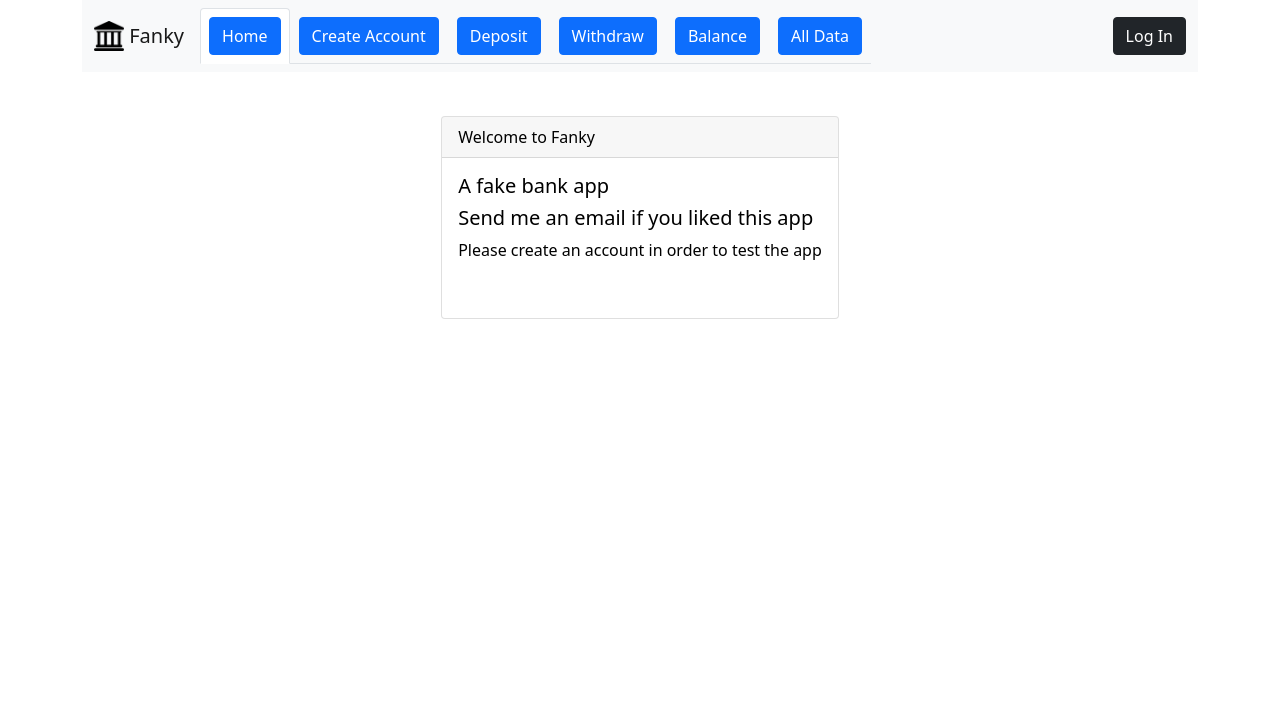
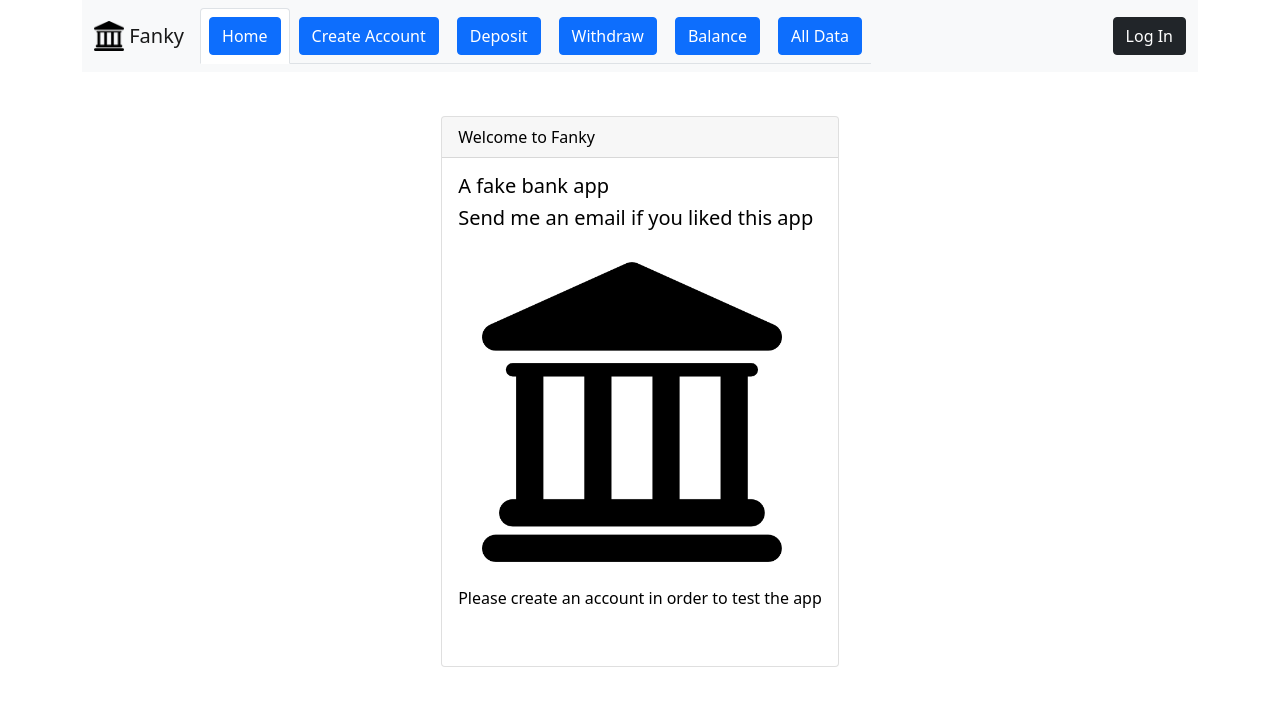
Before and after one commit to SoyDanielRomero/Daniel-RomeroBankingApplication, a React (Create React App) app: page /#/ in a window 1280 px wide. Shown: the top 706 px of the page. Built offline with nearby package versions, Linux system fonts and the light colour scheme.

Commit message:
Home Image added

```diff
--- a/src/pages/home.js
+++ b/src/pages/home.js
@@ -1,5 +1,7 @@
 import React from 'react';
 import Card from '../components/card';
+import img from '../bank_logo.png';
+import { Image } from 'react-bootstrap';
 
 function Home() {
   return (
@@ -8,7 +10,20 @@ function Home() {
       header='Welcome to Fanky'
       title='A fake bank app'
       text='Send me an email if you liked this app'
-      body={<p> Please create an account in order to test the app</p>}
+      body={
+        <>
+          <br />
+          <Image
+            alt="Fanky's logo"
+            src={img}
+            width='300'
+            height='300'
+            className='ms-4'
+          />
+          <br />
+          <p> Please create an account in order to test the app</p>
+        </>
+      }
     />
   );
 }
```
